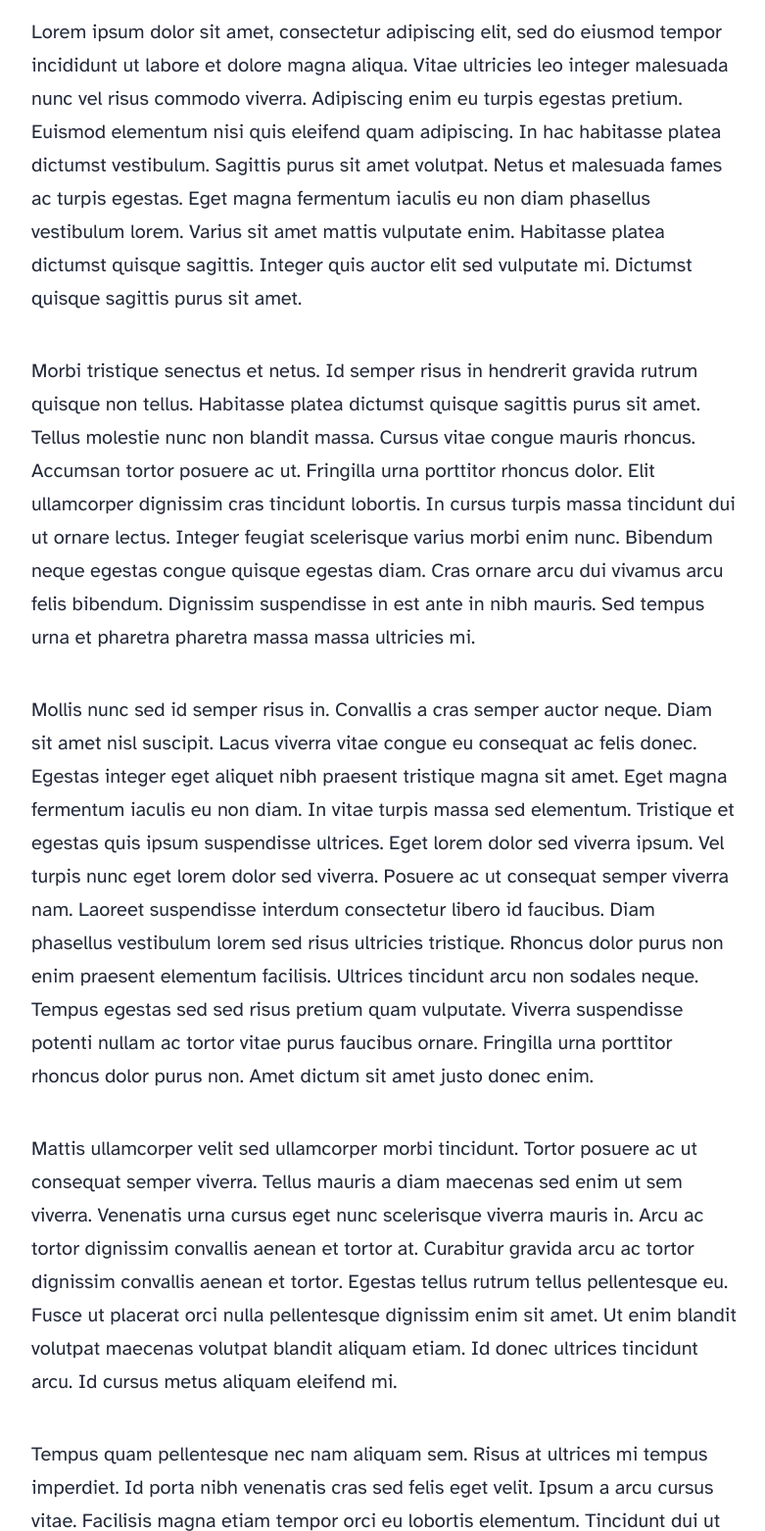
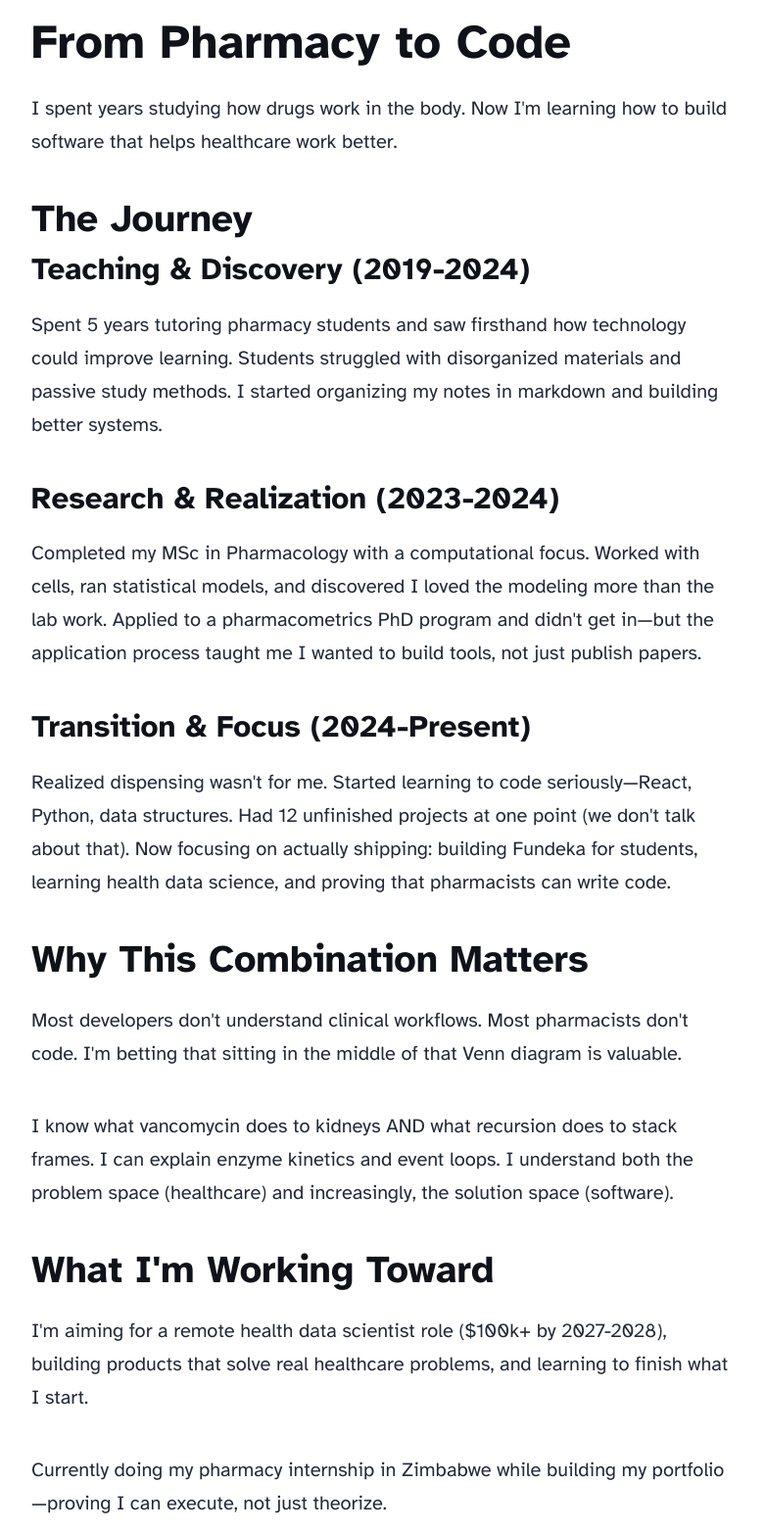
Before and after one commit to mchiwundura/portfolio, an Astro site in the folder frontend/: page /about in a window 1280 px wide. Shown: the part 856-2419 px from the top of the page at 98% size, without its empty margins (248-1029 px from the left). Built offline with nearby package versions, Linux system fonts and the light colour scheme; Astro itself is replaced by a stand-in of ours.

Commit message:
Added about me draft and first blog post idea

```diff
--- a/frontend/src/pages/about.astro
+++ b/frontend/src/pages/about.astro
@@ -9,55 +9,122 @@ import Layout from '../layouts/BlogPost.astro';
 	pubDate={new Date('August 08 2021')}
 	heroImage={AboutHeroImage}
 >
+  <div class="about-intro">
+    <h2>From Pharmacy to Code</h2>
     <p>
-		Lorem ipsum dolor sit amet, consectetur adipiscing elit, sed do eiusmod tempor incididunt ut
-		labore et dolore magna aliqua. Vitae ultricies leo integer malesuada nunc vel risus commodo
-		viverra. Adipiscing enim eu turpis egestas pretium. Euismod elementum nisi quis eleifend quam
-		adipiscing. In hac habitasse platea dictumst vestibulum. Sagittis purus sit amet volutpat. Netus
-		et malesuada fames ac turpis egestas. Eget magna fermentum iaculis eu non diam phasellus
-		vestibulum lorem. Varius sit amet mattis vulputate enim. Habitasse platea dictumst quisque
-		sagittis. Integer quis auctor elit sed vulputate mi. Dictumst quisque sagittis purus sit amet.
+      I spent years studying how drugs work in the body. Now I'm learning how to build
+      software that helps healthcare work better.
     </p>
+  </div>
 
+  <!-- Optional: Add headshot here if you have one -->
+  <!-- <img src="/path-to-headshot.jpg" alt="Munyaradzi Chiwundura" class="headshot" /> -->
+
+  <div class="journey">
+    <h3>The Journey</h3>
+
+    <div class="journey-step">
+      <!-- Optional: Icon or small illustration -->
+      <h4>Teaching & Discovery (2019-2024)</h4>
       <p>
-		Morbi tristique senectus et netus. Id semper risus in hendrerit gravida rutrum quisque non
-		tellus. Habitasse platea dictumst quisque sagittis purus sit amet. Tellus molestie nunc non
-		blandit massa. Cursus vitae congue mauris rhoncus. Accumsan tortor posuere ac ut. Fringilla urna
-		porttitor rhoncus dolor. Elit ullamcorper dignissim cras tincidunt lobortis. In cursus turpis
-		massa tincidunt dui ut ornare lectus. Integer feugiat scelerisque varius morbi enim nunc.
-		Bibendum neque egestas congue quisque egestas diam. Cras ornare arcu dui vivamus arcu felis
-		bibendum. Dignissim suspendisse in est ante in nibh mauris. Sed tempus urna et pharetra pharetra
-		massa massa ultricies mi.
+        Spent 5 years tutoring pharmacy students and saw firsthand how technology could
+        improve learning. Students struggled with disorganized materials and passive study
+        methods. I started organizing my notes in markdown and building better systems.
       </p>
+    </div>
 
+    <div class="journey-step">
+      <h4>Research & Realization (2023-2024)</h4>
       <p>
-		Mollis nunc sed id semper risus in. Convallis a cras semper auctor neque. Diam sit amet nisl
-		suscipit. Lacus viverra vitae congue eu consequat ac felis donec. Egestas integer eget aliquet
-		nibh praesent tristique magna sit amet. Eget magna fermentum iaculis eu non diam. In vitae
-		turpis massa sed elementum. Tristique et egestas quis ipsum suspendisse ultrices. Eget lorem
-		dolor sed viverra ipsum. Vel turpis nunc eget lorem dolor sed viverra. Posuere ac ut consequat
-		semper viverra nam. Laoreet suspendisse interdum consectetur libero id faucibus. Diam phasellus
-		vestibulum lorem sed risus ultricies tristique. Rhoncus dolor purus non enim praesent elementum
-		facilisis. Ultrices tincidunt arcu non sodales neque. Tempus egestas sed sed risus pretium quam
-		vulputate. Viverra suspendisse potenti nullam ac tortor vitae purus faucibus ornare. Fringilla
-		urna porttitor rhoncus dolor purus non. Amet dictum sit amet justo donec enim.
+        Completed my MSc in Pharmacology with a computational focus. Worked with cells,
+        ran statistical models, and discovered I loved the modeling more than the lab work.
+        Applied to a pharmacometrics PhD program and didn't get in—but the application
+        process taught me I wanted to build tools, not just publish papers.
       </p>
+    </div>
 
+    <div class="journey-step">
+      <h4>Transition & Focus (2024-Present)</h4>
       <p>
-		Mattis ullamcorper velit sed ullamcorper morbi tincidunt. Tortor posuere ac ut consequat semper
-		viverra. Tellus mauris a diam maecenas sed enim ut sem viverra. Venenatis urna cursus eget nunc
-		scelerisque viverra mauris in. Arcu ac tortor dignissim convallis aenean et tortor at. Curabitur
-		gravida arcu ac tortor dignissim convallis aenean et tortor. Egestas tellus rutrum tellus
-		pellentesque eu. Fusce ut placerat orci nulla pellentesque dignissim enim sit amet. Ut enim
-		blandit volutpat maecenas volutpat blandit aliquam etiam. Id donec ultrices tincidunt arcu. Id
-		cursus metus aliquam eleifend mi.
+        Realized dispensing wasn't for me. Started learning to code seriously—React, Python,
+        data structures. Had 12 unfinished projects at one point (we don't talk about that).
+        Now focusing on actually shipping: building Fundeka for students, learning health
+        data science, and proving that pharmacists can write code.
       </p>
+    </div>
+  </div>
 
+  <!-- Optional: Add image showing your workspace, or a photo of you teaching/working -->
+  <!-- <img src="/path-to-workspace.jpg" alt="My workspace" class="workspace-photo" /> -->
+
+  <div class="why-this-matters">
+    <h3>Why This Combination Matters</h3>
     <p>
-		Tempus quam pellentesque nec nam aliquam sem. Risus at ultrices mi tempus imperdiet. Id porta
-		nibh venenatis cras sed felis eget velit. Ipsum a arcu cursus vitae. Facilisis magna etiam
-		tempor orci eu lobortis elementum. Tincidunt dui ut ornare lectus sit. Quisque non tellus orci
-		ac. Blandit libero volutpat sed cras. Nec tincidunt praesent semper feugiat nibh sed pulvinar
-		proin gravida. Egestas integer eget aliquet nibh praesent tristique magna.
+      Most developers don't understand clinical workflows. Most pharmacists don't code.
+      I'm betting that sitting in the middle of that Venn diagram is valuable.
     </p>
+    <p>
+      I know what vancomycin does to kidneys AND what recursion does to stack frames.
+      I can explain enzyme kinetics and event loops. I understand both the problem space
+      (healthcare) and increasingly, the solution space (software).
+    </p>
+  </div>
+
+  <div class="current-focus">
+    <h3>What I'm Working Toward</h3>
+    <p>
+      I'm aiming for a remote health data scientist role ($100k+ by 2027-2028), building
+      products that solve real healthcare problems, and learning to finish what I start.
+    </p>
+    <p>
+      Currently doing my pharmacy internship in Zimbabwe while building my portfolio—proving
+      I can execute, not just theorize.
+    </p>
+  </div>
+
+  <!-- Optional: Add a casual photo here, maybe from Zimbabwe or with friends/family -->
+  <!-- <img src="/path-to-casual-photo.jpg" alt="In Zimbabwe" class="casual-photo" /> -->
+
+  <div class="beyond-code">
+    <h3>Beyond the Code</h3>
+    <p>
+      When I'm not coding or dispensing medications, I'm making a wind spider game on Sundays
+      (because why not?), working on my fitness, and staying connected with family and friends.
+      I've learned the hard way that burning out doesn't make you productive—it just makes you
+      miserable.
+    </p>
+    <p>
+      I'm also working on being okay with "good enough" instead of chasing "world-class" at
+      everything. Turns out, shipping one thing beats starting twelve things. Who knew?
+    </p>
+  </div>
+
+  <div class="values">
+    <h3>What Guides Me</h3>
+    <p>
+      Faith matters to me—I try to praise God in the work I do and how I treat people.
+      Health matters—I exercise regularly and sleep well because code written at 2am is
+      usually garbage. People matter—I'm learning to be present for family and friends
+      instead of always grinding.
+    </p>
+    <p>
+      And finishing what I start matters most right now. I have degrees, I have skills,
+      I have ideas. What I'm building is the discipline to actually ship things people can use.
+    </p>
+  </div>
+
+  <!-- Optional: Timeline graphic showing the journey visually -->
+  <!-- Could be a simple SVG or image showing: Pharmacy degree → Teaching → MSc → Learning code → Current -->
+
+  <div class="call-to-action">
+    <h3>Let's Connect</h3>
+    <p>
+      I'm open to conversations with other pharmacists learning to code, health tech folks
+      who need someone who understands both clinical and technical sides, and anyone who
+      wants to talk about educational technology or health data science.
+    </p>
+    <p>
+      Based in Zimbabwe, looking for remote opportunities starting 2026.
+    </p>
+  </div>
 </Layout>
```
Also changed, not shown: frontend/src/content/blog/first-post.md (+4 -12 lines). Lines whose indentation alone changed are shown as unchanged.
